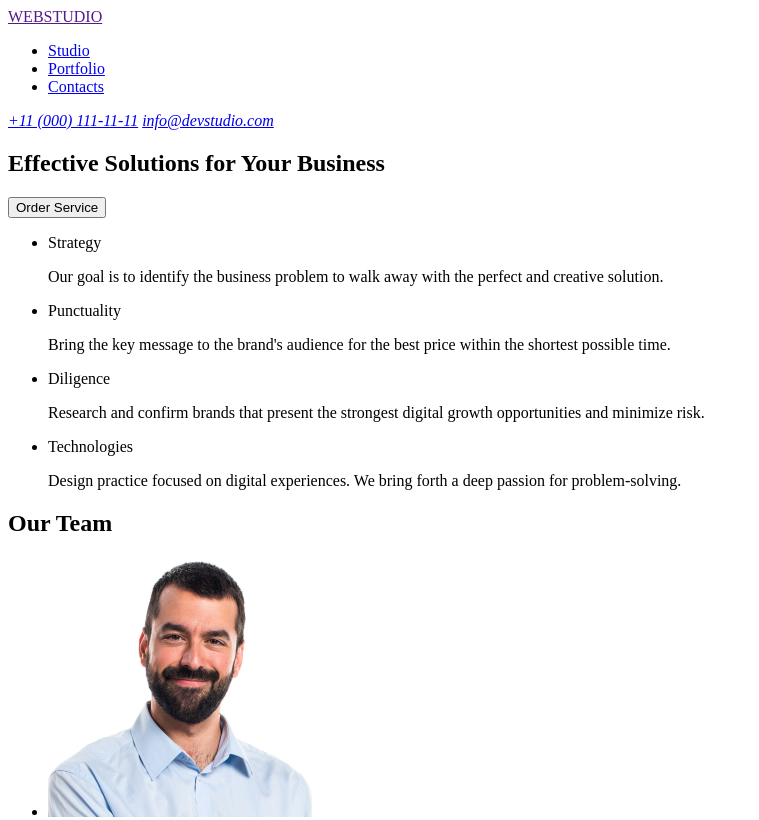
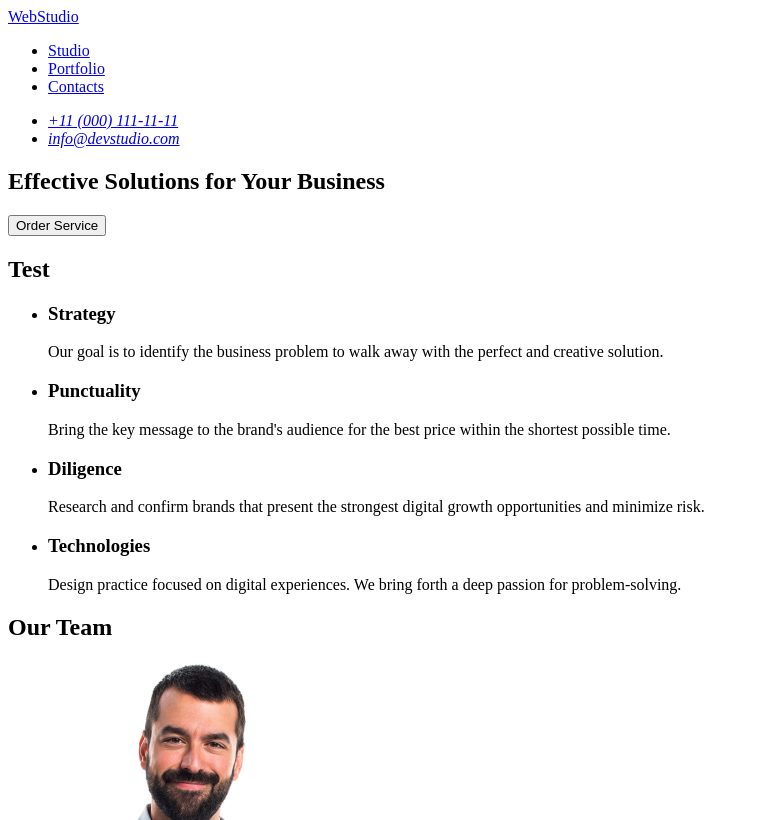
Before and after one commit to sabokk/goit-markup-hw-01, a plain HTML site: page index.html in a window 1280 px wide. Shown: the top 820 px of the page, without its empty margins (0-759 px from the left). Drawn offline with Linux system fonts and the light colour scheme.

Commit message:
change logo and Strategy

```diff
--- a/index.html
+++ b/index.html
@@ -7,8 +7,8 @@
   </head>
   <body>
     <header>
-      <a href="">WEBSTUDIO</a>
       <nav>
+        <a href="./index.html">WebStudio</a>
         <ul>
           <li><a href="#Studio">Studio</a></li>
           <li><a href="#Portfolio">Portfolio</a></li>
@@ -16,8 +16,10 @@
         </ul>
       </nav>
       <address>
-        <a href="tel:+110001111111">+11 (000) 111-11-11</a>
-        <a href="mailto:info@devstudio.com">info@devstudio.com</a>
+        <ul>
+          <li><a href="tel:+110001111111">+11 (000) 111-11-11</a></li>
+          <li><a href="mailto:info@devstudio.com">info@devstudio.com</a></li>
+        </ul>
       </address>
     </header>
     <main>
@@ -27,30 +29,31 @@
       </section>
 
       <section>
+        <h2>Test</h2>
         <ul>
           <li>
-            <p>Strategy</p>
+            <h3>Strategy</h3>
             <p>
               Our goal is to identify the business problem to walk away with the
               perfect and creative solution.
             </p>
           </li>
           <li>
-            <p>Punctuality</p>
+            <h3>Punctuality</h3>
             <p>
               Bring the key message to the brand's audience for the best price
               within the shortest possible time.
             </p>
           </li>
           <li>
-            <p>Diligence</p>
+            <h3>Diligence</h3>
             <p>
               Research and confirm brands that present the strongest digital
               growth opportunities and minimize risk.
             </p>
           </li>
           <li>
-            <p>Technologies</p>
+            <h3>Technologies</h3>
             <p>
               Design practice focused on digital experiences. We bring forth a
               deep passion for problem-solving.
@@ -64,7 +67,7 @@
         <ul>
           <li>
             <img
-              src="images/Mark-Guerrero.jpg"
+              src="./images/Mark-Guerrero.jpg"
               alt="Mark Guerrero"
               width="264"
               height="260"
@@ -74,7 +77,7 @@
           </li>
           <li>
             <img
-              src="images/Tom-Ford.jpg"
+              src="./images/Tom-Ford.jpg"
               alt="Tom Ford"
               width="264"
               height="260"
@@ -84,7 +87,7 @@
           </li>
           <li>
             <img
-              src="images/Camila-Garcia.jpg"
+              src="./images/Camila-Garcia.jpg"
               alt="Camila Garcia"
               width="264"
               height="260"
@@ -94,7 +97,7 @@
           </li>
           <li>
             <img
-              src="images/Daniel-Wilson.jpg"
+              src="./images/Daniel-Wilson.jpg"
               alt="Daniel Wilson"
               width="264"
               height="260"
@@ -106,7 +109,7 @@
       </section>
     </main>
     <footer>
-      <a href="">WEBSTUDIO</a>
+      <a href="./index.html">WebStudio</a>
       <p>
         Increase the flow of customers and sales for your business with digital
         marketing & growth solutions.
```
